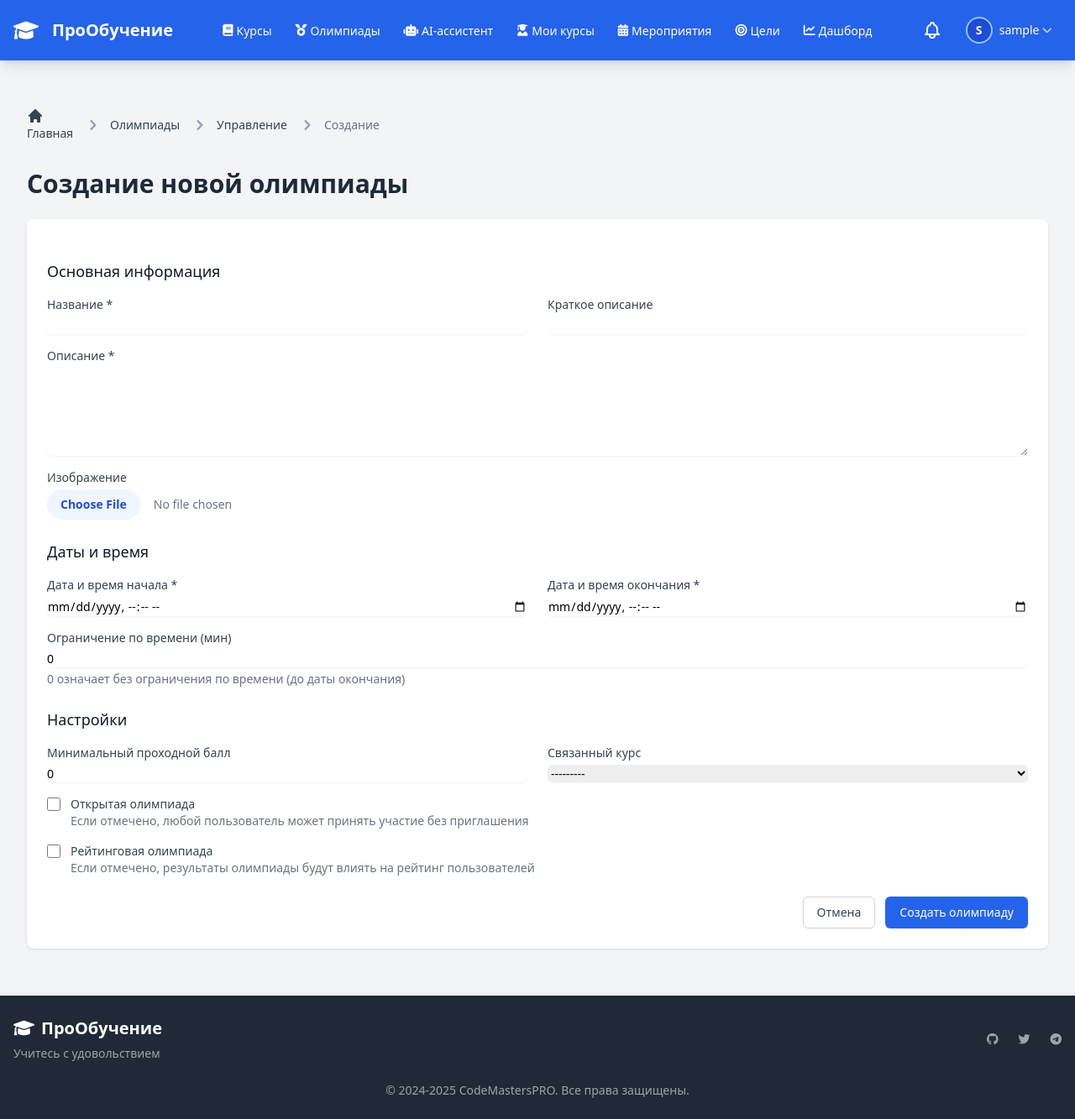
After one commit to Sagaidak-Yevgeniy/proobuchdev, a Django app: page /olympiads/manage/create/ in a window 1280 px wide. The commit adds this page. Shown: the whole page at 84% size. Run offline with Django 5.2, Linux system fonts and the light colour scheme; a user stored in the database is signed in; tables that the repository leaves empty hold one stand-in row (values such as "Sample post"); data that the repository does not hold is empty; parts of the project's set-up code (start-up, migrations or seed data) failed here and were passed over; some libraries are stand-ins or nearby versions.

Commit message:
Remove header border on the "ProObuchenie" section and improve navigation in olympiad management.
Replit-Commit-Author: Agent
Replit-Commit-Session-Id: 27bd9cc6-dd37-49f3-809c-eaee9c710eaa
Replit-Commit-Screenshot-Url: https://storage.googleapis.com/screenshot-production-us-central1/dd7133e5-0784-467d-88f8-1237e43ae485/7075a59c-89d9-45c5-b125-f68d07072775.jpg

```diff
--- a/templates/base.html
+++ b/templates/base.html
@@ -223,7 +223,7 @@
                 <div class="flex items-center">
                     <a href="{% url 'home' %}" class="flex items-center space-x-2">
                         <i class="fas fa-graduation-cap text-2xl"></i>
-                        <span class="font-bold text-xl bg-blue-700 rounded-md px-2 py-1">ПроОбучение</span>
+                        <span class="font-bold text-xl rounded-md px-2 py-1">ПроОбучение</span>
                     </a>
                 </div>
 
--- /dev/null
+++ b/templates/olympiads/manage/olympiad_create.html
@@ -0,0 +1,178 @@
+{% extends 'base.html' %}
+{% load static %}
+{% load i18n %}
+
+{% block title %}{% trans 'Создание олимпиады' %}{% endblock %}
+
+{% block content %}
+<div class="container mx-auto px-4 py-8">
+    <nav class="flex mb-8" aria-label="Breadcrumb">
+        <ol class="inline-flex items-center space-x-1 md:space-x-3">
+            <li class="inline-flex items-center">
+                <a href="{% url 'home' %}" class="text-gray-700 hover:text-blue-600 dark:text-gray-300 dark:hover:text-white">
+                    <svg class="w-5 h-5 mr-2" fill="currentColor" viewBox="0 0 20 20" xmlns="http://www.w3.org/2000/svg"><path d="M10.707 2.293a1 1 0 00-1.414 0l-7 7a1 1 0 001.414 1.414L4 10.414V17a1 1 0 001 1h2a1 1 0 001-1v-2a1 1 0 011-1h2a1 1 0 011 1v2a1 1 0 001 1h2a1 1 0 001-1v-6.586l.293.293a1 1 0 001.414-1.414l-7-7z"></path></svg>
+                    {% trans 'Главная' %}
+                </a>
+            </li>
+            <li>
+                <div class="flex items-center">
+                    <svg class="w-6 h-6 text-gray-400" fill="currentColor" viewBox="0 0 20 20" xmlns="http://www.w3.org/2000/svg"><path fill-rule="evenodd" d="M7.293 14.707a1 1 0 010-1.414L10.586 10 7.293 6.707a1 1 0 011.414-1.414l4 4a1 1 0 010 1.414l-4 4a1 1 0 01-1.414 0z" clip-rule="evenodd"></path></svg>
+                    <a href="{% url 'olympiads:olympiad_list' %}" class="ml-1 text-gray-700 hover:text-blue-600 md:ml-2 dark:text-gray-300 dark:hover:text-white">{% trans 'Олимпиады' %}</a>
+                </div>
+            </li>
+            <li>
+                <div class="flex items-center">
+                    <svg class="w-6 h-6 text-gray-400" fill="currentColor" viewBox="0 0 20 20" xmlns="http://www.w3.org/2000/svg"><path fill-rule="evenodd" d="M7.293 14.707a1 1 0 010-1.414L10.586 10 7.293 6.707a1 1 0 011.414-1.414l4 4a1 1 0 010 1.414l-4 4a1 1 0 01-1.414 0z" clip-rule="evenodd"></path></svg>
+                    <a href="{% url 'olympiads:olympiad_manage_list' %}" class="ml-1 text-gray-700 hover:text-blue-600 md:ml-2 dark:text-gray-300 dark:hover:text-white">{% trans 'Управление' %}</a>
+                </div>
+            </li>
+            <li aria-current="page">
+                <div class="flex items-center">
+                    <svg class="w-6 h-6 text-gray-400" fill="currentColor" viewBox="0 0 20 20" xmlns="http://www.w3.org/2000/svg"><path fill-rule="evenodd" d="M7.293 14.707a1 1 0 010-1.414L10.586 10 7.293 6.707a1 1 0 011.414-1.414l4 4a1 1 0 010 1.414l-4 4a1 1 0 01-1.414 0z" clip-rule="evenodd"></path></svg>
+                    <span class="ml-1 text-gray-500 md:ml-2 dark:text-gray-400">{% trans 'Создание' %}</span>
+                </div>
+            </li>
+        </ol>
+    </nav>
+
+    <h1 class="text-3xl font-bold text-gray-800 dark:text-white mb-6">{% trans 'Создание новой олимпиады' %}</h1>
+
+    <div class="bg-white dark:bg-gray-800 shadow rounded-lg overflow-hidden">
+        <form method="post" enctype="multipart/form-data" class="p-6 space-y-6">
+            {% csrf_token %}
+
+            {% if form.errors %}
+            <div class="bg-red-50 dark:bg-red-900/30 border-l-4 border-red-500 p-4 mb-6">
+                <div class="flex">
+                    <div class="flex-shrink-0">
+                        <svg class="h-5 w-5 text-red-500" fill="none" stroke="currentColor" viewBox="0 0 24 24" xmlns="http://www.w3.org/2000/svg"><path stroke-linecap="round" stroke-linejoin="round" stroke-width="2" d="M12 8v4m0 4h.01M21 12a9 9 0 11-18 0 9 9 0 0118 0z"></path></svg>
+                    </div>
+                    <div class="ml-3">
+                        <h3 class="text-sm font-medium text-red-600 dark:text-red-400">{% trans 'Пожалуйста, исправьте следующие ошибки:' %}</h3>
+                        <div class="mt-2 text-sm text-red-600 dark:text-red-400">
+                            {{ form.errors }}
+                        </div>
+                    </div>
+                </div>
+            </div>
+            {% endif %}
+
+            <fieldset class="space-y-4">
+                <legend class="text-lg font-medium text-gray-900 dark:text-white">{% trans 'Основная информация' %}</legend>
+
+                <div class="grid grid-cols-1 gap-6 sm:grid-cols-2">
+                    <div>
+                        <label for="id_title" class="block text-sm font-medium text-gray-700 dark:text-gray-300">{% trans 'Название' %} *</label>
+                        <input type="text" name="title" id="id_title" class="mt-1 block w-full rounded-md border-gray-300 shadow-sm focus:border-blue-500 focus:ring-blue-500 dark:bg-gray-700 dark:border-gray-600 dark:text-white dark:placeholder-gray-400" required value="{{ form.title.value|default:'' }}">
+                        {% if form.title.errors %}
+                        <p class="mt-2 text-sm text-red-600 dark:text-red-400">{{ form.title.errors }}</p>
+                        {% endif %}
+                    </div>
+
+                    <div>
+                        <label for="id_short_description" class="block text-sm font-medium text-gray-700 dark:text-gray-300">{% trans 'Краткое описание' %}</label>
+                        <input type="text" name="short_description" id="id_short_description" class="mt-1 block w-full rounded-md border-gray-300 shadow-sm focus:border-blue-500 focus:ring-blue-500 dark:bg-gray-700 dark:border-gray-600 dark:text-white dark:placeholder-gray-400" value="{{ form.short_description.value|default:'' }}">
+                        {% if form.short_description.errors %}
+                        <p class="mt-2 text-sm text-red-600 dark:text-red-400">{{ form.short_description.errors }}</p>
+                        {% endif %}
+                    </div>
+                </div>
+
+                <div>
+                    <label for="id_description" class="block text-sm font-medium text-gray-700 dark:text-gray-300">{% trans 'Описание' %} *</label>
+                    <textarea name="description" id="id_description" rows="5" class="mt-1 block w-full rounded-md border-gray-300 shadow-sm focus:border-blue-500 focus:ring-blue-500 dark:bg-gray-700 dark:border-gray-600 dark:text-white dark:placeholder-gray-400" required>{{ form.description.value|default:'' }}</textarea>
+                    {% if form.description.errors %}
+                    <p class="mt-2 text-sm text-red-600 dark:text-red-400">{{ form.description.errors }}</p>
+                    {% endif %}
+                </div>
+
+                <div>
+                    <label for="id_image" class="block text-sm font-medium text-gray-700 dark:text-gray-300">{% trans 'Изображение' %}</label>
+                    <input type="file" name="image" id="id_image" class="mt-1 block w-full text-sm text-gray-500 file:mr-4 file:py-2 file:px-4 file:rounded-full file:border-0 file:text-sm file:font-semibold file:bg-blue-50 file:text-blue-700 hover:file:bg-blue-100 dark:text-gray-400 dark:file:bg-gray-700 dark:file:text-blue-400">
+                    {% if form.image.errors %}
+                    <p class="mt-2 text-sm text-red-600 dark:text-red-400">{{ form.image.errors }}</p>
+                    {% endif %}
+                </div>
+            </fieldset>
+
+            <fieldset class="space-y-4">
+                <legend class="text-lg font-medium text-gray-900 dark:text-white">{% trans 'Даты и время' %}</legend>
+
+                <div class="grid grid-cols-1 gap-6 sm:grid-cols-2">
+                    <div>
+                        <label for="id_start_datetime" class="block text-sm font-medium text-gray-700 dark:text-gray-300">{% trans 'Дата и время начала' %} *</label>
+                        <input type="datetime-local" name="start_datetime" id="id_start_datetime" class="mt-1 block w-full rounded-md border-gray-300 shadow-sm focus:border-blue-500 focus:ring-blue-500 dark:bg-gray-700 dark:border-gray-600 dark:text-white" required value="{{ form.start_datetime.value|default:''|date:'Y-m-d\TH:i' }}">
+                        {% if form.start_datetime.errors %}
+                        <p class="mt-2 text-sm text-red-600 dark:text-red-400">{{ form.start_datetime.errors }}</p>
+                        {% endif %}
+                    </div>
+
+                    <div>
+                        <label for="id_end_datetime" class="block text-sm font-medium text-gray-700 dark:text-gray-300">{% trans 'Дата и время окончания' %} *</label>
+                        <input type="datetime-local" name="end_datetime" id="id_end_datetime" class="mt-1 block w-full rounded-md border-gray-300 shadow-sm focus:border-blue-500 focus:ring-blue-500 dark:bg-gray-700 dark:border-gray-600 dark:text-white" required value="{{ form.end_datetime.value|default:''|date:'Y-m-d\TH:i' }}">
+                        {% if form.end_datetime.errors %}
+                        <p class="mt-2 text-sm text-red-600 dark:text-red-400">{{ form.end_datetime.errors }}</p>
+                        {% endif %}
+                    </div>
+                </div>
+
+                <div>
+                    <label for="id_time_limit_minutes" class="block text-sm font-medium text-gray-700 dark:text-gray-300">{% trans 'Ограничение по времени (мин)' %}</label>
+                    <input type="number" name="time_limit_minutes" id="id_time_limit_minutes" min="0" class="mt-1 block w-full rounded-md border-gray-300 shadow-sm focus:border-blue-500 focus:ring-blue-500 dark:bg-gray-700 dark:border-gray-600 dark:text-white" value="{{ form.time_limit_minutes.value|default:'0' }}">
+                    <p class="mt-1 text-sm text-gray-500 dark:text-gray-400">{% trans '0 означает без ограничения по времени (до даты окончания)' %}</p>
+                </div>
+            </fieldset>
+
+            <fieldset class="space-y-4">
+                <legend class="text-lg font-medium text-gray-900 dark:text-white">{% trans 'Настройки' %}</legend>
+
+                <div class="grid grid-cols-1 gap-6 sm:grid-cols-2">
+                    <div>
+                        <label for="id_min_passing_score" class="block text-sm font-medium text-gray-700 dark:text-gray-300">{% trans 'Минимальный проходной балл' %}</label>
+                        <input type="number" name="min_passing_score" id="id_min_passing_score" min="0" class="mt-1 block w-full rounded-md border-gray-300 shadow-sm focus:border-blue-500 focus:ring-blue-500 dark:bg-gray-700 dark:border-gray-600 dark:text-white" value="{{ form.min_passing_score.value|default:'0' }}">
+                    </div>
+
+                    <div>
+                        <label for="id_related_course" class="block text-sm font-medium text-gray-700 dark:text-gray-300">{% trans 'Связанный курс' %}</label>
+                        <select name="related_course" id="id_related_course" class="mt-1 block w-full rounded-md border-gray-300 shadow-sm focus:border-blue-500 focus:ring-blue-500 dark:bg-gray-700 dark:border-gray-600 dark:text-white">
+                            <option value="">---------</option>
+                            {% for course in courses %}
+                            <option value="{{ course.id }}" {% if form.related_course.value == course.id %}selected{% endif %}>{{ course.title }}</option>
+                            {% endfor %}
+                        </select>
+                    </div>
+                </div>
+
+                <div class="flex items-start">
+                    <div class="flex items-center h-5">
+                        <input type="checkbox" name="is_open" id="id_is_open" class="h-4 w-4 rounded border-gray-300 text-blue-600 focus:ring-blue-500 dark:border-gray-600 dark:bg-gray-700 dark:focus:ring-offset-gray-800" {% if form.is_open.value %}checked{% endif %}>
+                    </div>
+                    <div class="ml-3 text-sm">
+                        <label for="id_is_open" class="font-medium text-gray-700 dark:text-gray-300">{% trans 'Открытая олимпиада' %}</label>
+                        <p class="text-gray-500 dark:text-gray-400">{% trans 'Если отмечено, любой пользователь может принять участие без приглашения' %}</p>
+                    </div>
+                </div>
+
+                <div class="flex items-start">
+                    <div class="flex items-center h-5">
+                        <input type="checkbox" name="is_rated" id="id_is_rated" class="h-4 w-4 rounded border-gray-300 text-blue-600 focus:ring-blue-500 dark:border-gray-600 dark:bg-gray-700 dark:focus:ring-offset-gray-800" {% if form.is_rated.value %}checked{% endif %}>
+                    </div>
+                    <div class="ml-3 text-sm">
+                        <label for="id_is_rated" class="font-medium text-gray-700 dark:text-gray-300">{% trans 'Рейтинговая олимпиада' %}</label>
+                        <p class="text-gray-500 dark:text-gray-400">{% trans 'Если отмечено, результаты олимпиады будут влиять на рейтинг пользователей' %}</p>
+                    </div>
+                </div>
+            </fieldset>
+
+            <div class="flex justify-end space-x-3">
+                <a href="{% url 'olympiads:olympiad_manage_list' %}" class="px-4 py-2 border border-gray-300 rounded-md shadow-sm text-sm font-medium text-gray-700 bg-white hover:bg-gray-50 focus:outline-none focus:ring-2 focus:ring-offset-2 focus:ring-blue-500 dark:bg-gray-700 dark:border-gray-600 dark:text-white dark:hover:bg-gray-600">
+                    {% trans 'Отмена' %}
+                </a>
+                <button type="submit" class="px-4 py-2 border border-transparent rounded-md shadow-sm text-sm font-medium text-white bg-blue-600 hover:bg-blue-700 focus:outline-none focus:ring-2 focus:ring-offset-2 focus:ring-blue-500 dark:bg-blue-800 dark:hover:bg-blue-700">
+                    {% trans 'Создать олимпиаду' %}
+                </button>
+            </div>
+        </form>
+    </div>
+</div>
+{% endblock %}
```
Also changed, not shown: templates/olympiads/manage/olympiad_list.html (added, +224 -0 lines), attached_assets/image_1744272781491.png (added), attached_assets/image_1744272791012.png (added), attached_assets/image_1744272817722.png (added).
